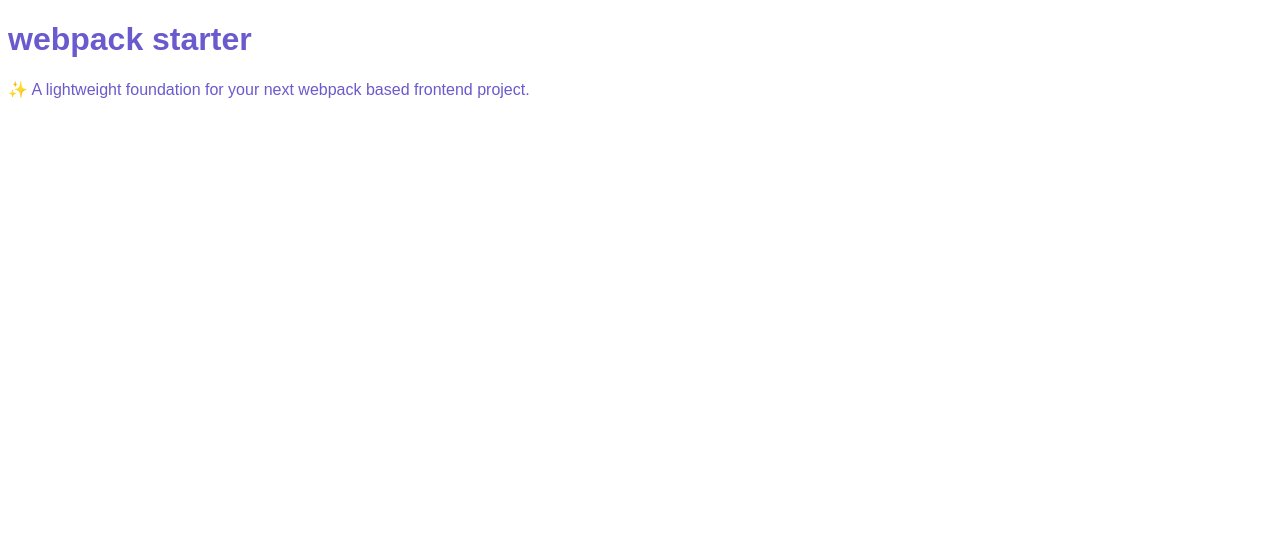
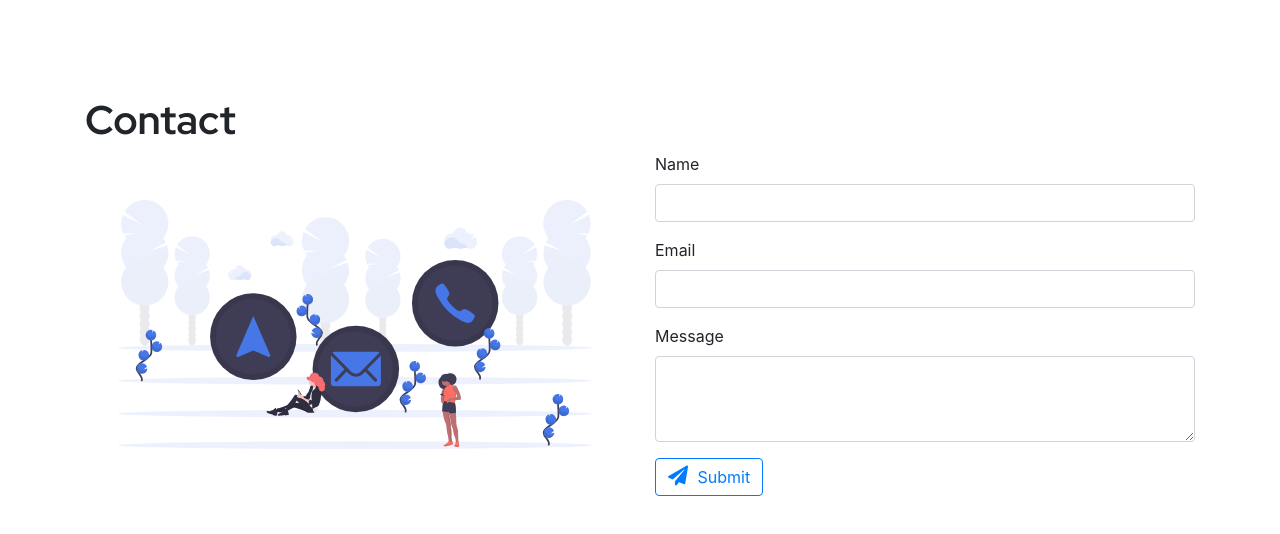
Before and after one commit to Dharaneeshwar/Notion-API, a website built with webpack: page src/index.html in a window 1280 px wide. Built offline with nearby package versions, Linux system fonts and the light colour scheme.

Commit message:
Contact Form Design

```diff
--- a/src/index.html
+++ b/src/index.html
@@ -1,12 +1,63 @@
 <!DOCTYPE html>
 <html lang="en">
+
 <head>
-  <meta charset="UTF-8">
-  <meta name="viewport" content="width=device-width, initial-scale=1">
-  <title>webpack starterkit</title>
+	<meta charset="UTF-8">
+	<meta name="viewport" content="width=device-width, initial-scale=1">
+	<title>Notion API test</title>
+	<!-- bootstrap style -->
+	<link rel="stylesheet" href="https://maxcdn.bootstrapcdn.com/bootstrap/4.0.0/css/bootstrap.min.css"
+		integrity="sha384-Gn5384xqQ1aoWXA+058RXPxPg6fy4IWvTNh0E263XmFcJlSAwiGgFAW/dAiS6JXm" crossorigin="anonymous">
+
+	<!-- JS, Popper.js, and jQuery -->
+	<script src="https://code.jquery.com/jquery-3.5.1.slim.min.js"
+		integrity="sha384-DfXdz2htPH0lsSSs5nCTpuj/zy4C+OGpamoFVy38MVBnE+IbbVYUew+OrCXaRkfj"
+		crossorigin="anonymous"></script>
+	<script src="https://cdn.jsdelivr.net/npm/popper.js@1.16.0/dist/umd/popper.min.js"
+		integrity="sha384-Q6E9RHvbIyZFJoft+2mJbHaEWldlvI9IOYy5n3zV9zzTtmI3UksdQRVvoxMfooAo"
+		crossorigin="anonymous"></script>
+	<script src="https://stackpath.bootstrapcdn.com/bootstrap/4.5.0/js/bootstrap.min.js"
+		integrity="sha384-OgVRvuATP1z7JjHLkuOU7Xw704+h835Lr+6QL9UvYjZE3Ipu6Tp75j7Bh/kR0JKI"
+		crossorigin="anonymous"></script>
+
+	<!-- font awesome -->
+	<link rel="stylesheet" href="https://pro.fontawesome.com/releases/v5.10.0/css/all.css"
+		integrity="sha384-AYmEC3Yw5cVb3ZcuHtOA93w35dYTsvhLPVnYs9eStHfGJvOvKxVfELGroGkvsg+p" crossorigin="anonymous" />
+
+	<!-- complete jquery -->
+	<script src="https://code.jquery.com/jquery-3.1.0.js"></script>
+
+	<link href="https://fonts.googleapis.com/css2?family=Red+Hat+Display:wght@700&display=swap" rel="stylesheet">
+
 </head>
+
 <body>
-  <h1>webpack starter</h1>
-  <p>✨ A lightweight foundation for your next webpack based frontend project.</p>
+	<div class="container pt-5 mt-5">
+        <h2 style="font-family: 'Red Hat Display', sans-serif; font-size: 40px;">Contact</h2>
+        <div class="row">
+            <div class="col-6 p-5">
+                <img class="img-fluid" src="./img/contact.svg" alt="">
+            </div>
+            <div class="col-6">
+                <form>
+                    <div class="form-group">
+                        <label for="name">Name</label>
+                        <input type="text" class="form-control" id="name">
+                    </div>
+                    <div class="form-group">
+                        <label for="email">Email</label>
+                        <input type="email" class="form-control" id="email">
+                    </div>
+                    <div class="form-group">
+                        <label for="message">Message</label>
+                        <textarea class="form-control" id="message" rows="3"></textarea>
+                    </div>
+                </form>
+                <button onclick="submitMessage()" class="btn btn-outline-primary"><i class="fas fa-paper-plane"
+                        style="font-size: 20px; margin-right: 5px;"> </i> Submit</button>
+            </div>
+        </div>
+    </div>
 </body>
+
 </html>
--- a/src/scripts/index.js
+++ b/src/scripts/index.js
@@ -4,4 +4,9 @@
   require('../index.html');
 }
 
+// var generatePassword = require('password-generator');
+// console.log("here is the passwor",generatePassword()," ");
+
+// const { Client } = require('@notionhq/client');
+
 console.log('webpack starterkit');
--- a/src/styles/index.scss
+++ b/src/styles/index.scss
@@ -1,6 +1,6 @@
-$body-color: slateblue;
+// $body-color: slateblue;
 
-body {
-  color: $body-color;
-  font-family: sans-serif;
-}
+// body {
+//   color: $body-color;
+//   font-family: sans-serif;
+// }
--- a/webpack/webpack.common.js
+++ b/webpack/webpack.common.js
@@ -42,6 +42,7 @@
           loader: 'file-loader',
           options: {
             name: '[path][name].[ext]',
+            publicPath:'./'
           },
         },
       },
```
Also changed, not shown: src/img/contact.svg (added), 1 other file.
